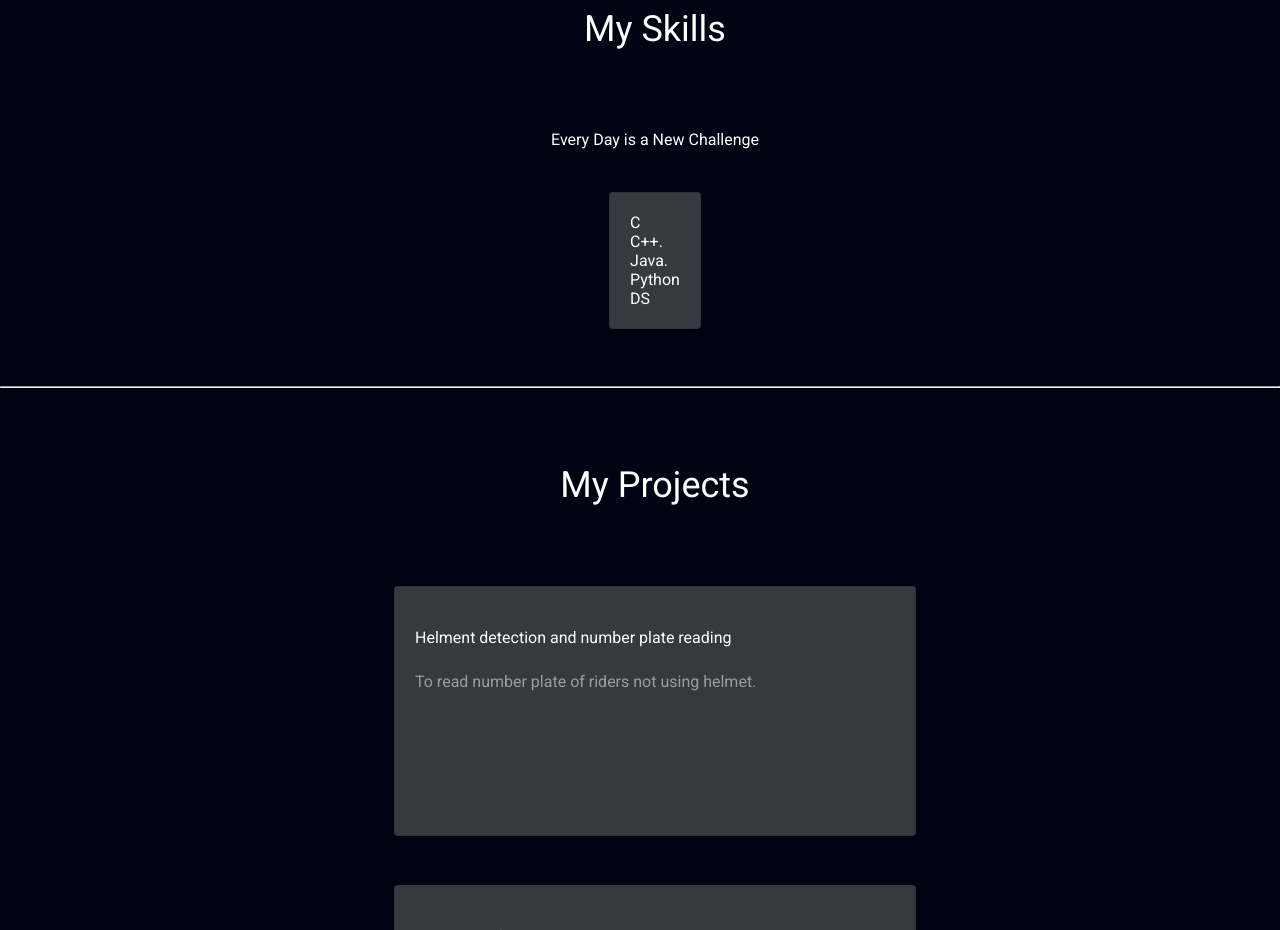
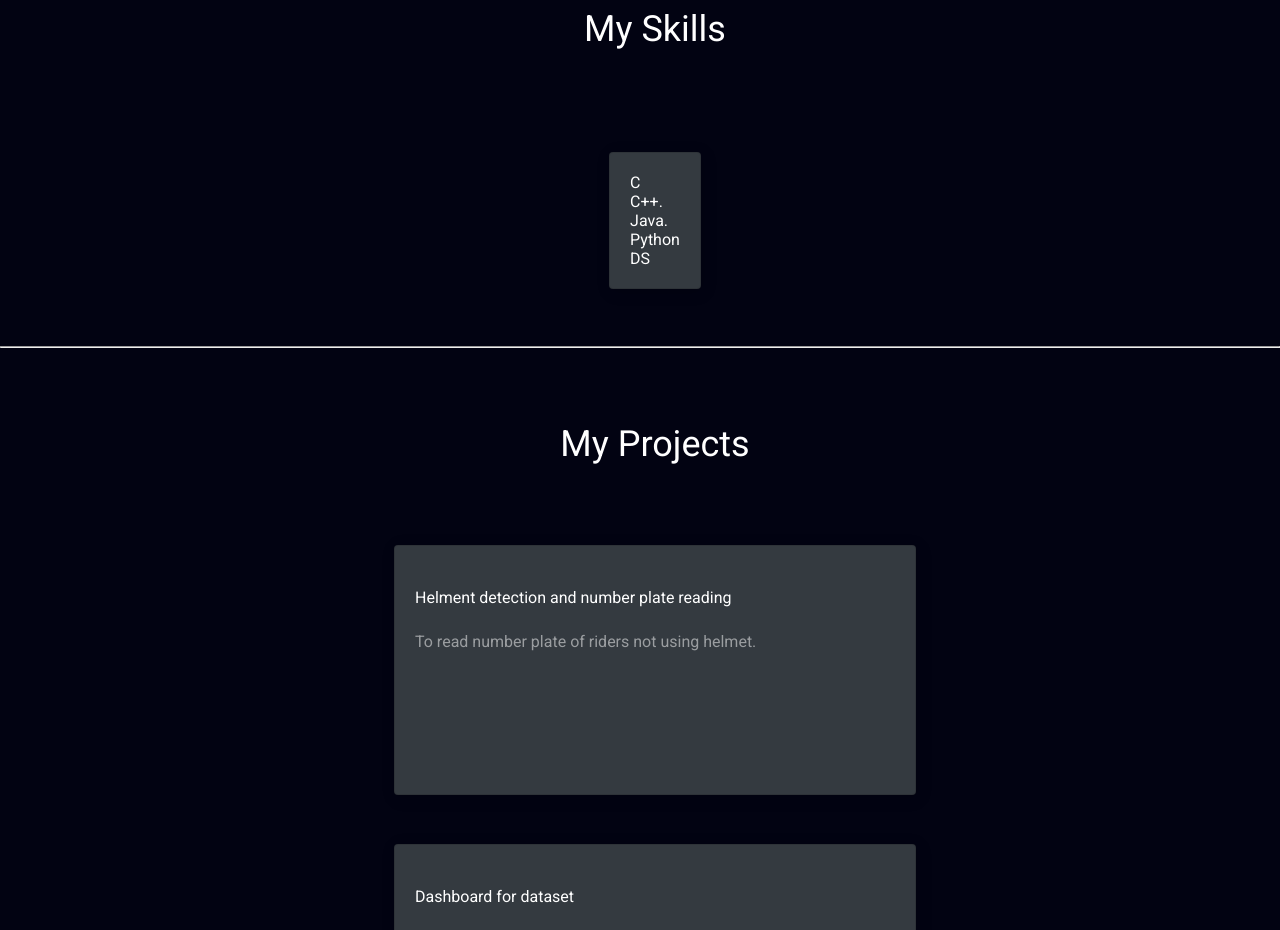
Before and after one commit to JoshiAditi135/pl3-lab, a plain HTML site: page pl3-la2/index.html in a window 1280 px wide. Shown: the part 1980-2910 px from the top of the page. Drawn offline with Linux system fonts and the light colour scheme.

Commit message:
Update index.html

```diff
--- a/pl3-la2/index.html
+++ b/pl3-la2/index.html
@@ -136,7 +136,7 @@
             <div class="ts-title text-center">
                 <h2>My Skills</h2>
             </div>
-            <h4 class="text-center">Every Day is a New Challenge</h4>
+
             <div class="row">
                 <div style="margin: auto; display:table;">
                     <h4 class="card card-body bg-dark">
```
